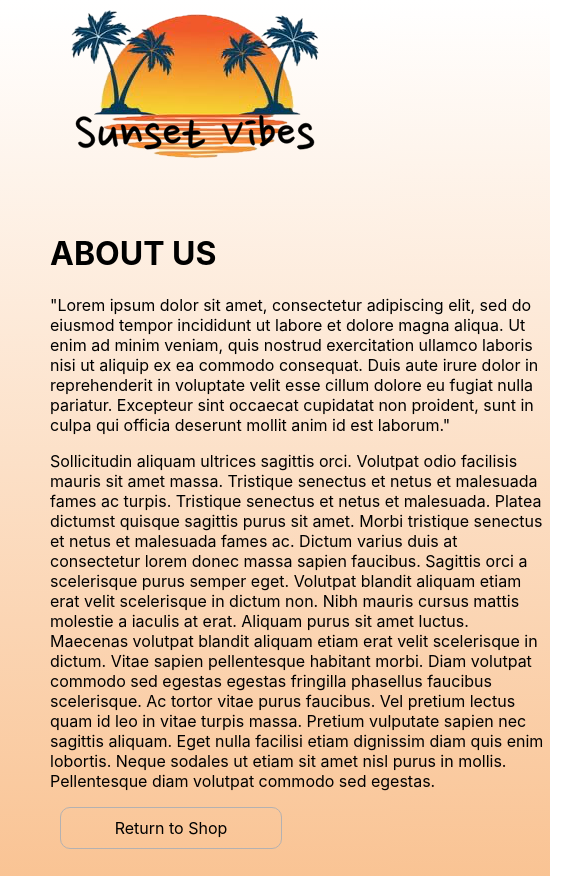
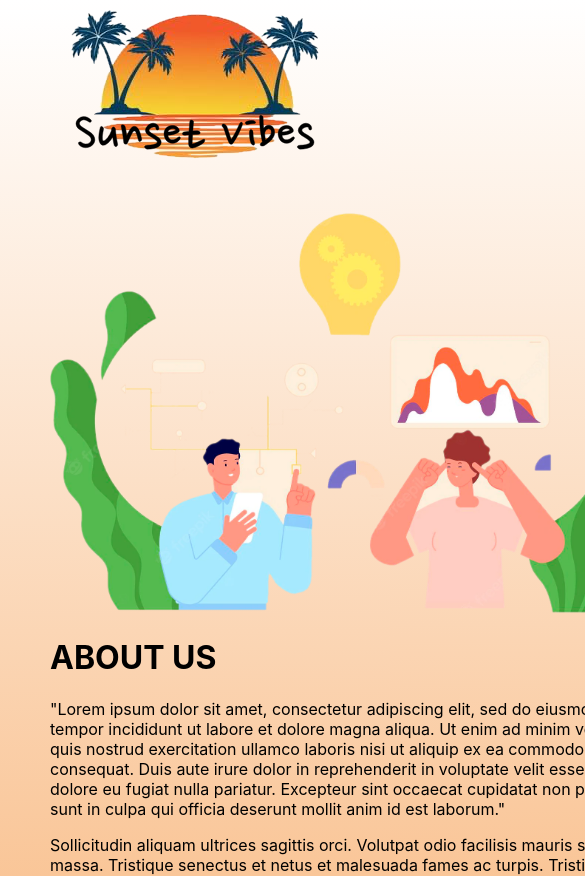
Before and after one commit to MuratGuld/sunsetvibes, a React (Create React App) app: page /about in a window 390 px wide. Shown: the top 876 px of the page, 585 px wide, since content can reach past the window. Built offline with nearby package versions, Linux system fonts and the light colour scheme.

Commit message:
Merge branch 'main' of github.com:aria2108/sunsetvibes

```diff
--- a/src/components/About.css
+++ b/src/components/About.css
@@ -30,7 +30,7 @@
 }
 
 .page-columns > img {
-  max-width: 500px;
+  max-width: 600px;
 }
 
 .return-btn {
@@ -40,11 +40,11 @@
   padding: 10px;
   border: solid 1px #b4b1b1;
   background-color: transparent;
-  margin: 10px;
+  margin-top: 20px;
 }
 
 .return-btn:hover {
-  background-color: #f48b2e;
+  background-color: #f7f6f5;
 }
 
 .return-link {
@@ -52,15 +52,9 @@
   color: black;
 }
 
-@media screen and (max-width: 700px) {
+@media screen and (max-width: 1400px) {
   .container-page {
-    flex-direction: column;
-  }
-  .container-page:nth-child(1) {
-    order: 2;
-  }
-  .container-page:nth-child(2) {
-    order: 1;
+    flex-direction: column-reverse;
   }
 }
 
--- a/src/components/Cart/BasketPopUp.js
+++ b/src/components/Cart/BasketPopUp.js
@@ -59,7 +59,7 @@ const BasketPopUp = ({ allProductsArray, updateShowCart }) => {
           </button>
         </div>
         {orderState ? (
-          <p className="info-text">Your order is has been placed!</p>
+          <p className="info-text">Your order has been placed!</p>
         ) : null}
       </div>
     );
```
